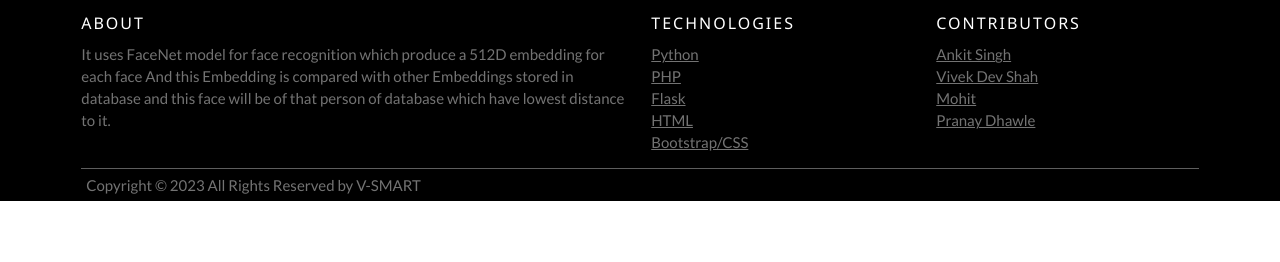
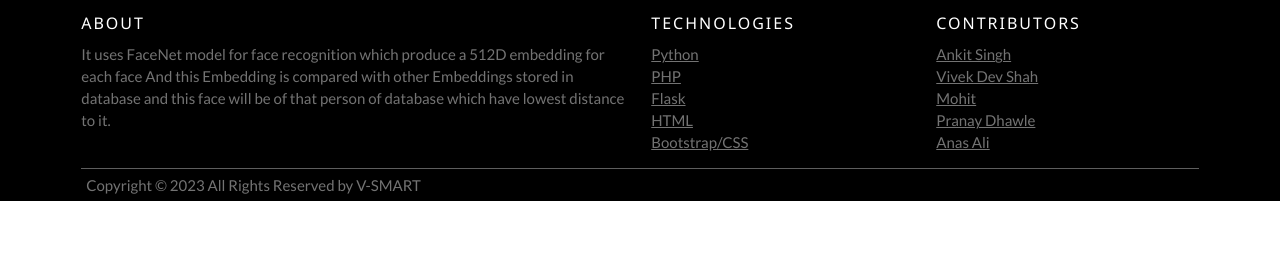
Before and after one commit to VivekDev01/Attendence-System-by-Face-Recognition, a Flask app: page / in a window 1280 px wide. Shown: the part 538-800 px from the top of the page. Run offline with Flask 2, Linux system fonts and the light colour scheme; parts of the project's set-up code (start-up, migrations or seed data) failed here and were passed over; some libraries are stand-ins or nearby versions.

Commit message:
add an element

```diff
--- a/template/attendence.html
+++ b/template/attendence.html
@@ -86,6 +86,7 @@
                 <li><a href="https://www.linkedin.com/in/vivek-dev-shah-654521212/">Vivek Dev Shah</a></li>
                 <li><a href="https://www.linkedin.com/in/mohit-yadav-0bb2a021b/">Mohit</a></li>
                 <li><a href="https://www.linkedin.com/in/pranay-dhawale-408b9921b/">Pranay Dhawle</a></li>
+                <li><a href="https://www.linkedin.com/in/anas-ali-aa1213213/">Anas Ali</a></li>
               </ul>
             </div>
           </div>
--- a/template/home_page.html
+++ b/template/home_page.html
@@ -87,6 +87,7 @@
                 <li><a href="https://www.linkedin.com/in/vivek-dev-shah-654521212/">Vivek Dev Shah</a></li>
                 <li><a href="https://www.linkedin.com/in/mohit-yadav-0bb2a021b/">Mohit</a></li>
                 <li><a href="https://www.linkedin.com/in/pranay-dhawale-408b9921b/">Pranay Dhawle</a></li>
+                <li><a href="https://www.linkedin.com/in/anas-ali-aa1213213/">Anas Ali</a></li>
               </ul>
             </div>
           </div>
--- a/template/information.html
+++ b/template/information.html
@@ -102,6 +102,7 @@
                 <li><a href="https://www.linkedin.com/in/vivek-dev-shah-654521212/">Vivek Dev Shah</a></li>
                 <li><a href="https://www.linkedin.com/in/mohit-yadav-0bb2a021b/">Mohit</a></li>
                 <li><a href="https://www.linkedin.com/in/pranay-dhawale-408b9921b/">Pranay Dhawle</a></li>
+                <li><a href="https://www.linkedin.com/in/anas-ali-aa1213213/">Anas Ali</a></li>
               </ul>
             </div>
           </div>
--- a/template/login_page.html
+++ b/template/login_page.html
@@ -99,6 +99,8 @@
                 <li><a href="https://www.linkedin.com/in/vivek-dev-shah-654521212/">Vivek Dev Shah</a></li>
                 <li><a href="https://www.linkedin.com/in/mohit-yadav-0bb2a021b/">Mohit</a></li>
                 <li><a href="https://www.linkedin.com/in/pranay-dhawale-408b9921b/">Pranay Dhawle</a></li>
+                <li><a href="https://www.linkedin.com/in/anas-ali-aa1213213/">Anas Ali</a></li>
+
               </ul>
             </div>
           </div>
--- a/template/new_student.html
+++ b/template/new_student.html
@@ -101,6 +101,7 @@
                 <li><a href="https://www.linkedin.com/in/vivek-dev-shah-654521212/">Vivek Dev Shah</a></li>
                 <li><a href="https://www.linkedin.com/in/mohit-yadav-0bb2a021b/">Mohit</a></li>
                 <li><a href="https://www.linkedin.com/in/pranay-dhawale-408b9921b/">Pranay Dhawle</a></li>
+                <li><a href="https://www.linkedin.com/in/anas-ali-aa1213213/">Anas Ali</a></li>
               </ul>
             </div>
           </div>
```
